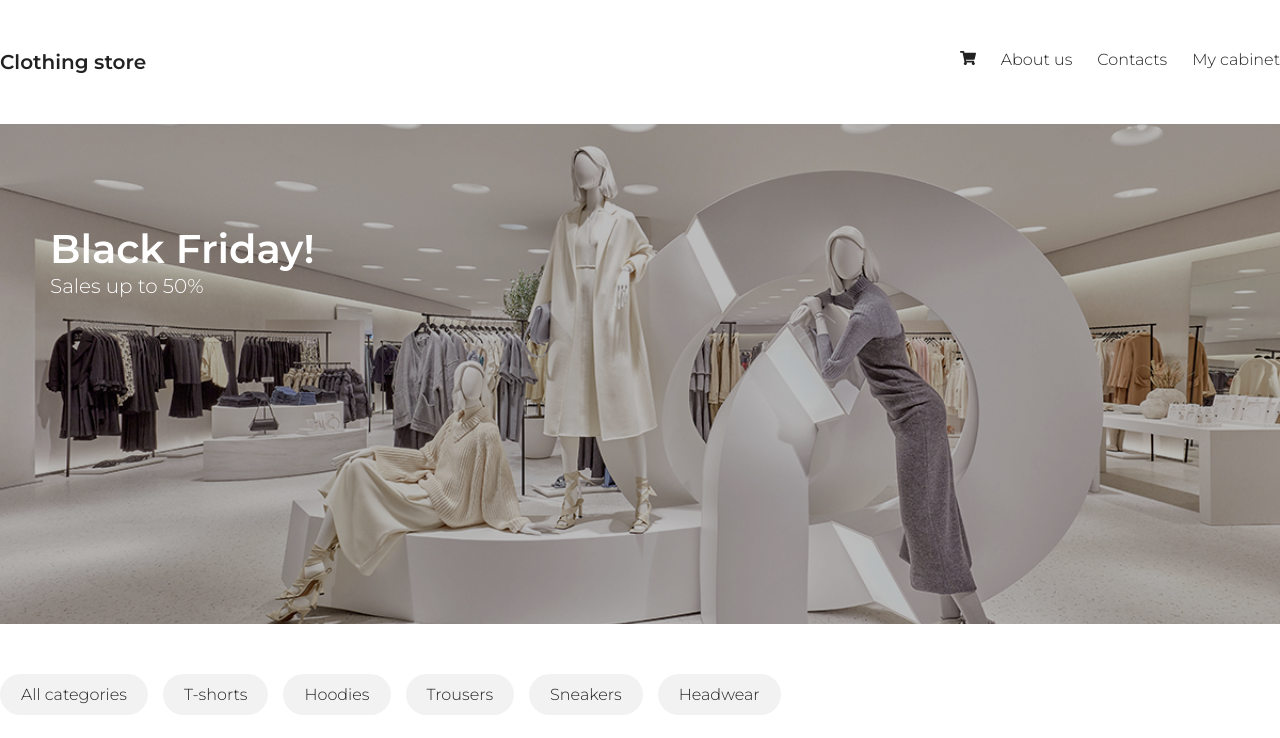
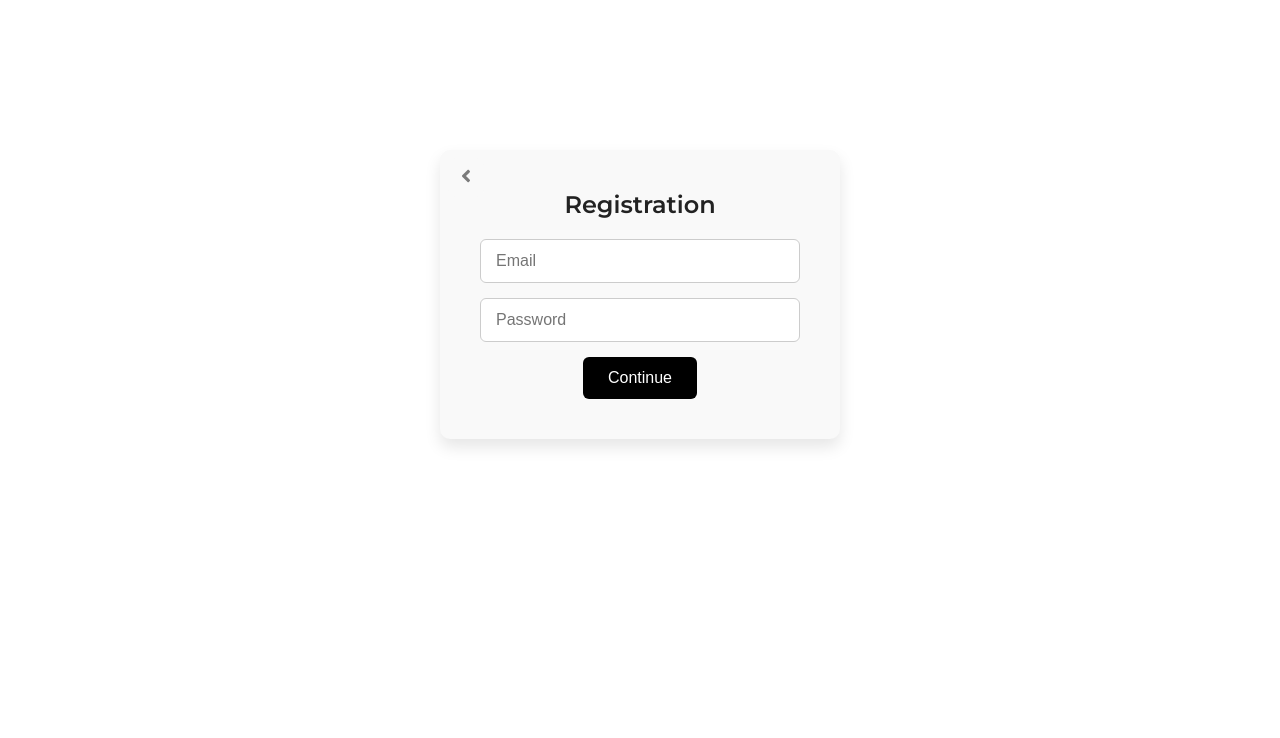
Before and after one commit to IgorBelevyat/Clothes-shop, a React (Create React App) app: page /register in a window 1280 px wide. Shown: the top 738 px of the page. Built offline with nearby package versions, Linux system fonts and the light colour scheme.

Commit message:
Add registration window

```diff
--- a/package.json
+++ b/package.json
@@ -10,6 +10,7 @@
     "react": "^19.1.0",
     "react-dom": "^19.1.0",
     "react-icons": "^5.5.0",
+    "react-router-dom": "^7.5.1",
     "react-scripts": "5.0.1",
     "web-vitals": "^2.1.4"
   },
--- a/src/App.js
+++ b/src/App.js
@@ -1,15 +1,16 @@
 import React from "react";
+import { BrowserRouter as Router, Routes, Route } from "react-router-dom";
 import Header from "./components/Header";
 import Footer from "./components/Footer";
 import Items from "./components/items";
 import Catagories from "./components/Catagories";
 import ShowFullItem from "./components/ShowFullItem";
+import Register from "./components/Register";
+import { withRouter } from "./components/withRouter";
 
-
-//remake so that when adding an image to the database, each image is named according to its category + number + 1
-class App extends React.Component{
-  constructor(props){
-    super(props)
+class App extends React.Component {
+  constructor(props) {
+    super(props);
     this.state = {
       orders: [],
       currentItems: [],
@@ -33,58 +34,87 @@ class App extends React.Component{
       ],
       showFullItem: false,
       fullItem: {}
+    };
+    this.addToOrder = this.addToOrder.bind(this);
+    this.deleteOrder = this.deleteOrder.bind(this);
+    this.chooseCategory = this.chooseCategory.bind(this);
+    this.onShowItem = this.onShowItem.bind(this);
+  }
+
+  componentDidMount() {
+    this.setState({ currentItems: this.state.items });
+  }
+
+  deleteOrder(id) {
+    this.setState({ orders: this.state.orders.filter(el => el.id !== id) });
+  }
+
+  addToOrder(item) {
+    if (!this.state.orders.some(el => el.id === item.id)) {
+      this.setState({ orders: [...this.state.orders, item] });
     }
-    this.state.currentItems = this.state.items
-    this.addToOrder = this.addToOrder.bind(this)
-    this.deleteOrder = this.deleteOrder.bind(this)
-    this.chooseCategory = this.chooseCategory.bind(this)
-    this.onShowItem = this.onShowItem.bind(this)
   }
-  render () {
+
+  chooseCategory(category) {
+    if (category === 'all') {
+      this.setState({ currentItems: this.state.items });
+    } else {
+      this.setState({
+        currentItems: this.state.items.filter(el => el.category === category)
+      });
+    }
+  }
+
+  onShowItem(item) {
+    this.setState({ fullItem: item, showFullItem: !this.state.showFullItem });
+  }
+
+  render() {
+    const { location } = this.props.router;
+    const isRegisterPage = location.pathname === "/register";
+
     return (
       <div className="wrapper">
-        <Header orders={this.state.orders} onDelete={this.deleteOrder}/>
-        <Catagories chooseCategory={this.chooseCategory}/>
-        <Items onShowItem={this.onShowItem} items={this.state.currentItems} onAdd = {this.addToOrder}/>
-        {this.state.showFullItem && <ShowFullItem onAdd = {this.addToOrder} onShowItem={this.onShowItem} item ={this.state.fullItem}/>}
-        <Footer />
+        {!isRegisterPage && (
+          <Header orders={this.state.orders} onDelete={this.deleteOrder} />
+        )}
+
+        <Routes>
+          <Route
+            path="/"
+            element={
+              <>
+                <Catagories chooseCategory={this.chooseCategory} />
+                <Items
+                  onShowItem={this.onShowItem}
+                  items={this.state.currentItems}
+                  onAdd={this.addToOrder}
+                />
+                {this.state.showFullItem && (
+                  <ShowFullItem
+                    onAdd={this.addToOrder}
+                    onShowItem={this.onShowItem}
+                    item={this.state.fullItem}
+                  />
+                )}
+              </>
+            }
+          />
+          <Route path="/register" element={<Register />} />
+        </Routes>
+
+        {!isRegisterPage && <Footer />}
       </div>
     );
   }
-
-
-  onShowItem(item) {
-    this.setState({fullItem: item})
-    this.setState({showFullItem: !this.state.showFullItem})
-  }
-
-  chooseCategory(category) {
-    if (category === 'all'){
-      this.setState({currentItems: this.state.items})
-      return
-    }
-
-    this.setState({
-      currentItems: this.state.items.filter(el => el.category === category)
-    })
-  }
-
-//change this after addint database
-  deleteOrder(id) {
-    this.setState({orders: this.state.orders.filter(el => el.id !== id)})
-  }
-
-
-  //add a number of item wright in the box like (x2)
-  addToOrder(item) {
-    let isInArray = false
-    this.state.orders.forEach(el => {
-      if (el.id === item.id)
-        isInArray = true
-    })
-    if(!isInArray)
-      this.setState({ orders: [...this.state.orders, item]})
-  }
 }
 
-export default App;
+const AppWithRouter = withRouter(App);
+
+const AppWrapper = () => (
+  <Router>
+    <AppWithRouter />
+  </Router>
+);
+
+export default AppWrapper;
--- /dev/null
+++ b/src/components/BackToShopButton.js
@@ -0,0 +1,14 @@
+import React from 'react'
+import { useNavigate } from 'react-router-dom'
+import { FaAngleLeft } from 'react-icons/fa'
+
+
+export default function BackToShopButton() {
+  const navigate = useNavigate()
+
+  return (
+    <button onClick={() => navigate('/')} className="back-button">
+      <FaAngleLeft className="back-icon" />
+    </button>
+  )
+}
--- a/src/components/Header.js
+++ b/src/components/Header.js
@@ -1,6 +1,7 @@
 import React, { useState } from 'react'
 import { FaShoppingCart } from "react-icons/fa";
 import Order from './Order';
+import { Link } from 'react-router-dom'
 
 const showOrders = (props) => {
   let sum = 0
@@ -28,9 +29,10 @@ export default function Header(props) {
         <div>
             <span className='logo'>Clothing store</span>
             <ul className='nav'>
-                <li>About us</li>
-                <li>Contacts</li>
-                <li>My cabinet</li>
+              <li>About us</li>
+              <li>Contacts</li>
+              <li>My cabinet</li>
+              <li><Link to="/register">Register</Link></li>
             </ul>
             <FaShoppingCart onClick={() => setCartOpen(cartOpen = !cartOpen)} className={`shop-cart-button ${cartOpen && 'active'}`}/>
 
--- /dev/null
+++ b/src/components/Register.js
@@ -0,0 +1,39 @@
+import React, { useState } from 'react'
+import BackToShopButton from '../components/BackToShopButton'
+
+
+export default function Register() {
+  const [email, setEmail] = useState('')
+  const [password, setPassword] = useState('')
+
+  const handleRegister = (e) => {
+    e.preventDefault()
+    console.log('Реєстрація:', { email, password })
+  }
+
+  return (
+    <div className="register-wrapper">
+      <BackToShopButton />
+      <div className="register-form">
+        <h2>Registration</h2>
+        <form onSubmit={handleRegister}>
+          <input
+            type="email"
+            placeholder="Email"
+            value={email}
+            onChange={(e) => setEmail(e.target.value)}
+            required
+          />
+          <input
+            type="password"
+            placeholder="Password"
+            value={password}
+            onChange={(e) => setPassword(e.target.value)}
+            required
+          />
+          <button type="submit">Continue</button>
+        </form>
+      </div>
+    </div>
+  )
+}
--- /dev/null
+++ b/src/components/withRouter.js
@@ -0,0 +1,16 @@
+import { useLocation, useNavigate, useParams } from "react-router-dom";
+
+export function withRouter(Component) {
+  return (props) => {
+    const location = useLocation();
+    const navigate = useNavigate();
+    const params = useParams();
+
+    return (
+      <Component
+        {...props}
+        router={{ location, navigate, params }}
+      />
+    );
+  };
+}
--- a/src/index.css
+++ b/src/index.css
@@ -5,6 +5,78 @@
   margin: 0;
   padding: 0;
 }
+
+/* Registration */
+.register-wrapper {
+  position: relative; /* для позиционирования кнопки */
+  max-width: 400px;
+  margin: 150px auto;
+}
+
+.register-form {
+  width: 100%;
+  padding: 40px;
+  background: #f9f9f9;
+  box-shadow: 0 8px 16px rgba(0,0,0,0.1);
+  border-radius: 10px;
+  text-align: center;
+  box-sizing: border-box; /* ← исправляет "вылезание" полей */
+}
+
+.register-form h2 {
+  margin-bottom: 20px;
+  font-weight: 600;
+}
+
+.register-form input {
+  width: 100%;
+  padding: 12px 15px;
+  margin-bottom: 15px;
+  border: 1px solid #ccc;
+  border-radius: 6px;
+  font-size: 16px;
+  box-sizing: border-box; /* ← тоже важно */
+}
+
+.register-form button {
+  padding: 12px 25px;
+  background-color: black;
+  color: white;
+  font-size: 16px;
+  border: none;
+  border-radius: 6px;
+  cursor: pointer;
+  transition: background 0.3s ease;
+}
+
+.register-form button:hover {
+  background-color: #333;
+}
+
+.back-button {
+  position: absolute;
+  top: 8px;
+  left: 8px;
+  background-color: #f9f9f9;
+  color: black;
+  opacity: 0.5;
+  padding: 8px;
+  border: none;
+  border-radius: 8px;
+  cursor: pointer;
+  transition: opacity, background-color 0.5s ease;
+}
+
+.back-button:hover {
+  opacity: 1;
+  background-color: #f1f1f1;
+}
+
+.back-icon {
+  font-size: 20px;
+}
+
+
 
 body {
   background: #fff;
@@ -43,6 +115,15 @@ header ul.nav {
   float: right;
   list-style: 20px;
 
+}
+
+.nav a {
+  text-decoration: none;
+  color: inherit;
+}
+
+.nav a:focus {
+  outline: none;
 }
 
 header .shop-cart-button {
```
Also changed, not shown: 1 other file (tests, documents, lock files or other folders).
